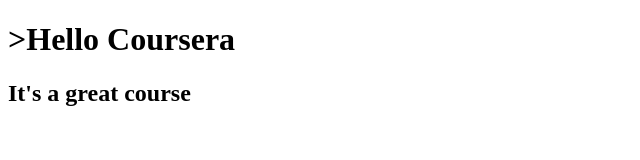
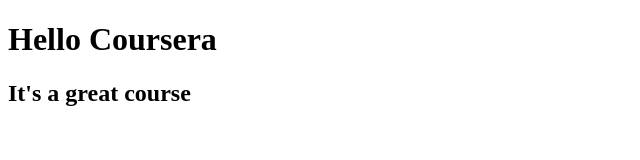
Before and after one commit to shanzad0o0/coursera-test, a plain HTML site: page site2/index.html in a window 1280 px wide. Shown: the whole page, without its empty margins (0-640 px from the left). Drawn offline with Linux system fonts and the light colour scheme.

Commit message:
added again

```diff
--- a/site2/index.html
+++ b/site2/index.html
@@ -6,7 +6,7 @@
 	<title>Hello Coursera</title>
 </head>
 <body>
-	<h1>>Hello Coursera</h1>
+	<h1>Hello Coursera</h1>
 	<h2>It's a great course</h2>
 
 </body>
```
